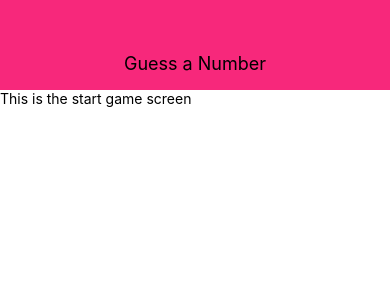
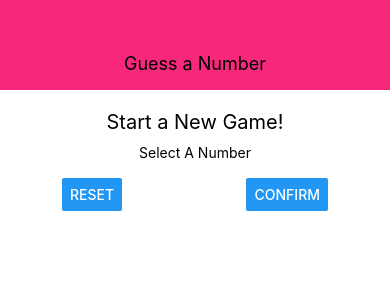
Before and after one commit to AlexDoss42/number_game, a React Native app: screen / in a window 390 px wide. Shown: the top 300 px of the page. Built offline with nearby package versions, Linux system fonts and the light colour scheme.

Commit message:
General layout and style of homescreen

```diff
--- a/screens/StartGameScreen.js
+++ b/screens/StartGameScreen.js
@@ -1,20 +1,49 @@
 import React from 'react'
-import { View, Text, StyleSheet } from 'react-native'
+import { View, Text, StyleSheet, TextInput, Button } from 'react-native'
 
 const StartGameScreen = props => {
   return(
-    <View style={StyleSheet.screen}>
-      <Text>This is the start game screen</Text>
+    <View style={styles.screen}>
+      <Text style={styles.title}>Start a New Game!</Text>
+      <View style={styles.inputContainer}>
+        <Text>Select A Number</Text>
+        <TextInput />
+        <View style={styles.buttonContainer}>
+          <Button
+            title="Reset"
+            onPress={()=>{}}
+          />
+          <Button
+            title ="Confirm"
+            onPress={()=>{}}
+          />
+        </View>
+      </View>
     </View>
   )
 };
 
-const style = StyleSheet.create({
+const styles = StyleSheet.create({
   screen: {
     flex: 1,
     padding: 10,
-    alignItems: 'center',
+    alignItems: 'center'
+  },
+  title: {
+    fontSize: 20,
+    marginVertical: 10,
 
+  },
+  buttonContainer: {
+    flexDirection: 'row',
+    width: '100%',
+    justifyContent: 'space-between',
+    paddingHorizontal: 15
+  },
+  inputContainer: {
+    width: 300,
+    maxWidth: '80%',
+    alignItems: 'center'
   }
 });
 
```
